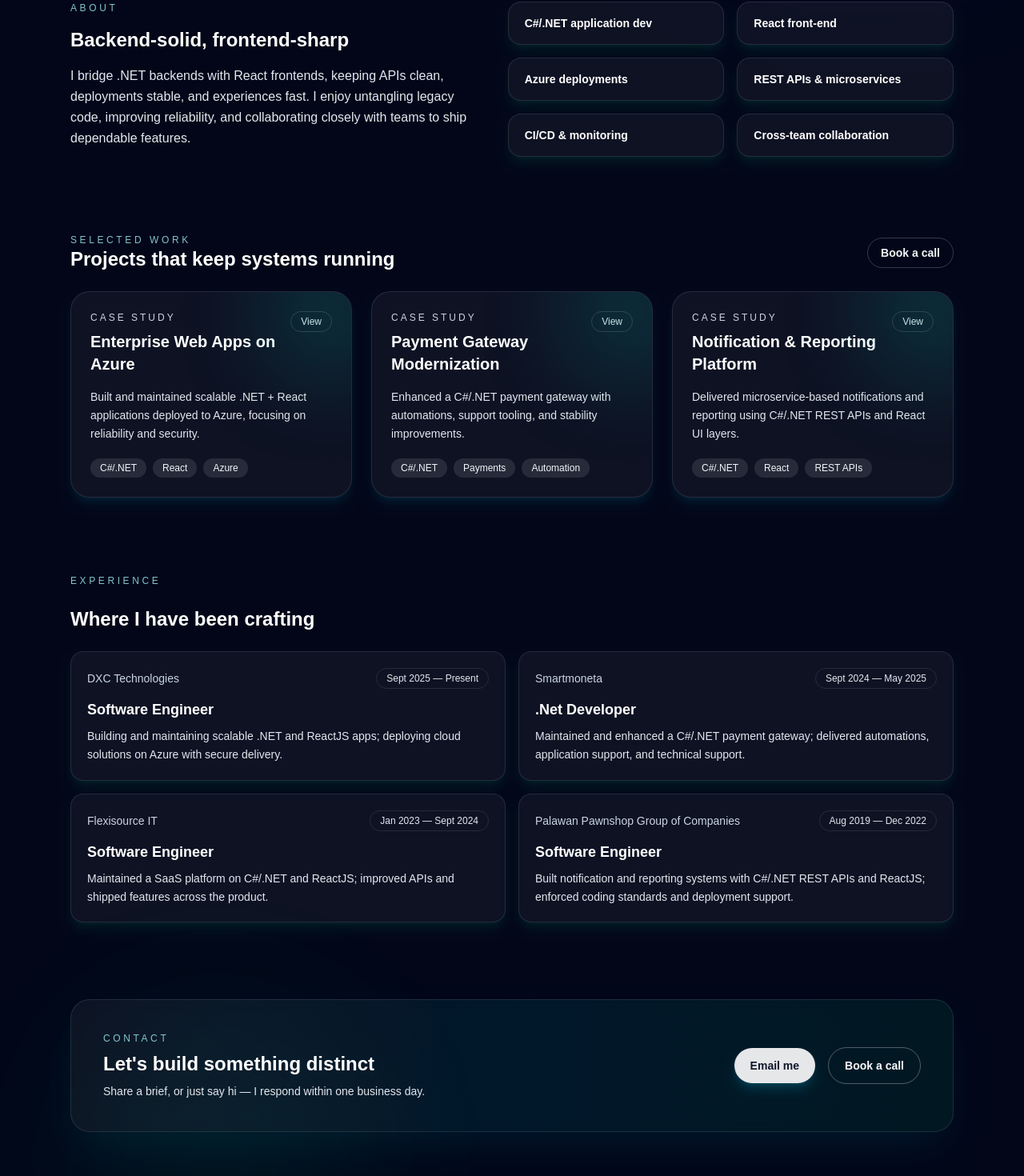
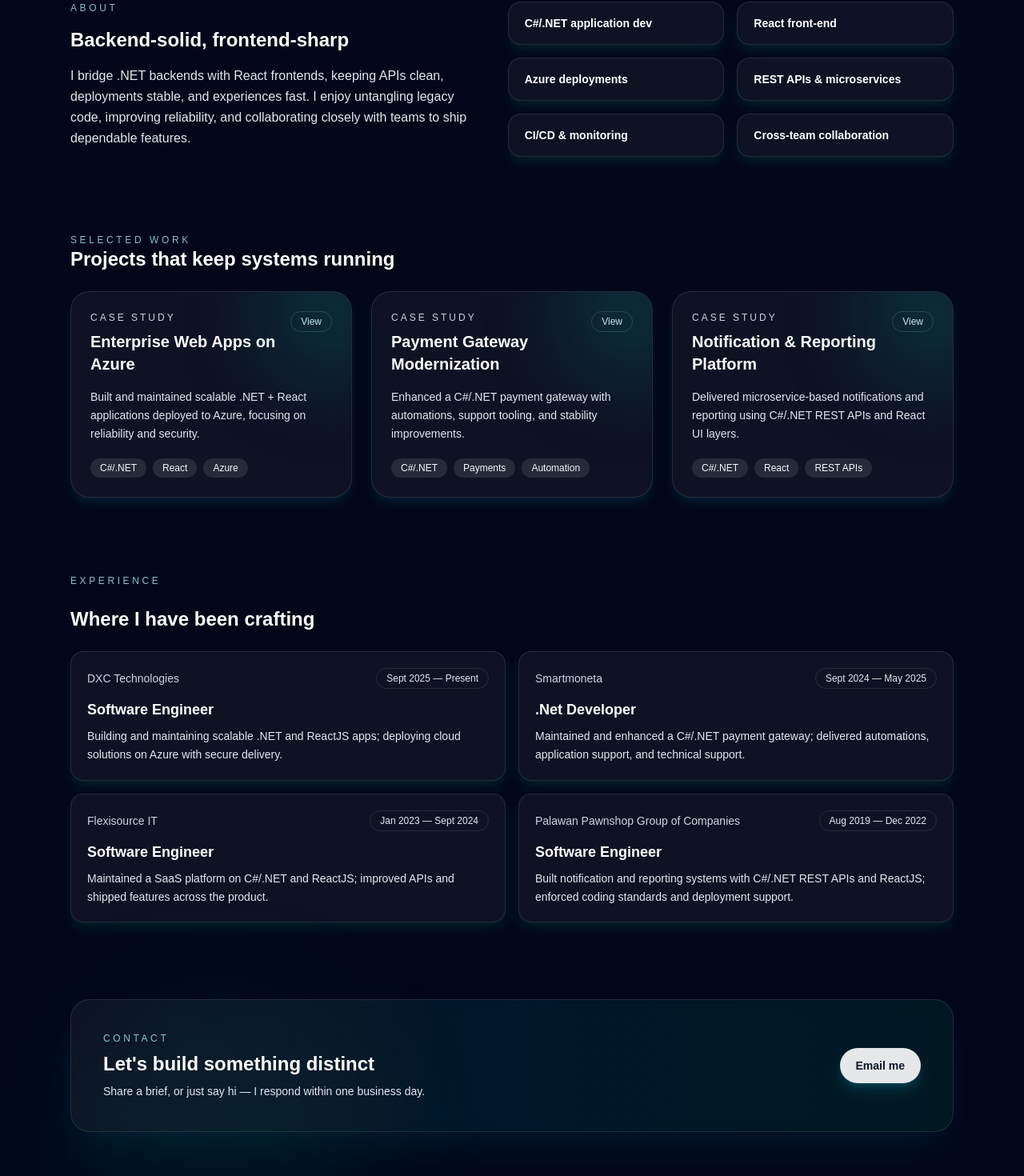
Before and after one commit to average04/porfolio, a Next.js app in the folder portfolio/: page / in a window 1280 px wide. Shown: the part 740-2210 px from the top of the page at 80% size. Built offline with nearby package versions, Linux system fonts and the light colour scheme.

Commit message:
removed book a call

```diff
--- a/portfolio/app/page.tsx
+++ b/portfolio/app/page.tsx
@@ -218,12 +218,7 @@ export default function Home() {
               <p className="text-xs uppercase tracking-[0.3em] text-cyan-200/80">Selected work</p>
               <h2 className="text-2xl font-semibold text-white">Projects that keep systems running</h2>
             </div>
-            <Link
-              className="hidden rounded-full border border-white/20 px-4 py-2 text-sm font-semibold text-slate-100 transition hover:-translate-y-0.5 hover:border-cyan-200/60 hover:text-white sm:inline-flex"
-              href="#contact"
-            >
-              Book a call
-            </Link>
+
           </div>
 
           <div className="grid gap-6 lg:grid-cols-3">
@@ -250,7 +245,7 @@ export default function Home() {
                       {item}
                     </span>
                   ))}
-                </div>
+                 </div>
               </Link>
             ))}
           </div>
@@ -290,14 +285,6 @@ export default function Home() {
               >
                 Email me
               </a>
-              <a
-                className="rounded-full border border-white/30 px-5 py-3 font-semibold text-slate-50 transition hover:-translate-y-0.5 hover:border-cyan-200/60"
-                href="https://cal.com"
-                target="_blank"
-                rel="noreferrer"
-              >
-                Book a call
-              </a>
             </div>
           </div>
         </section>
```
